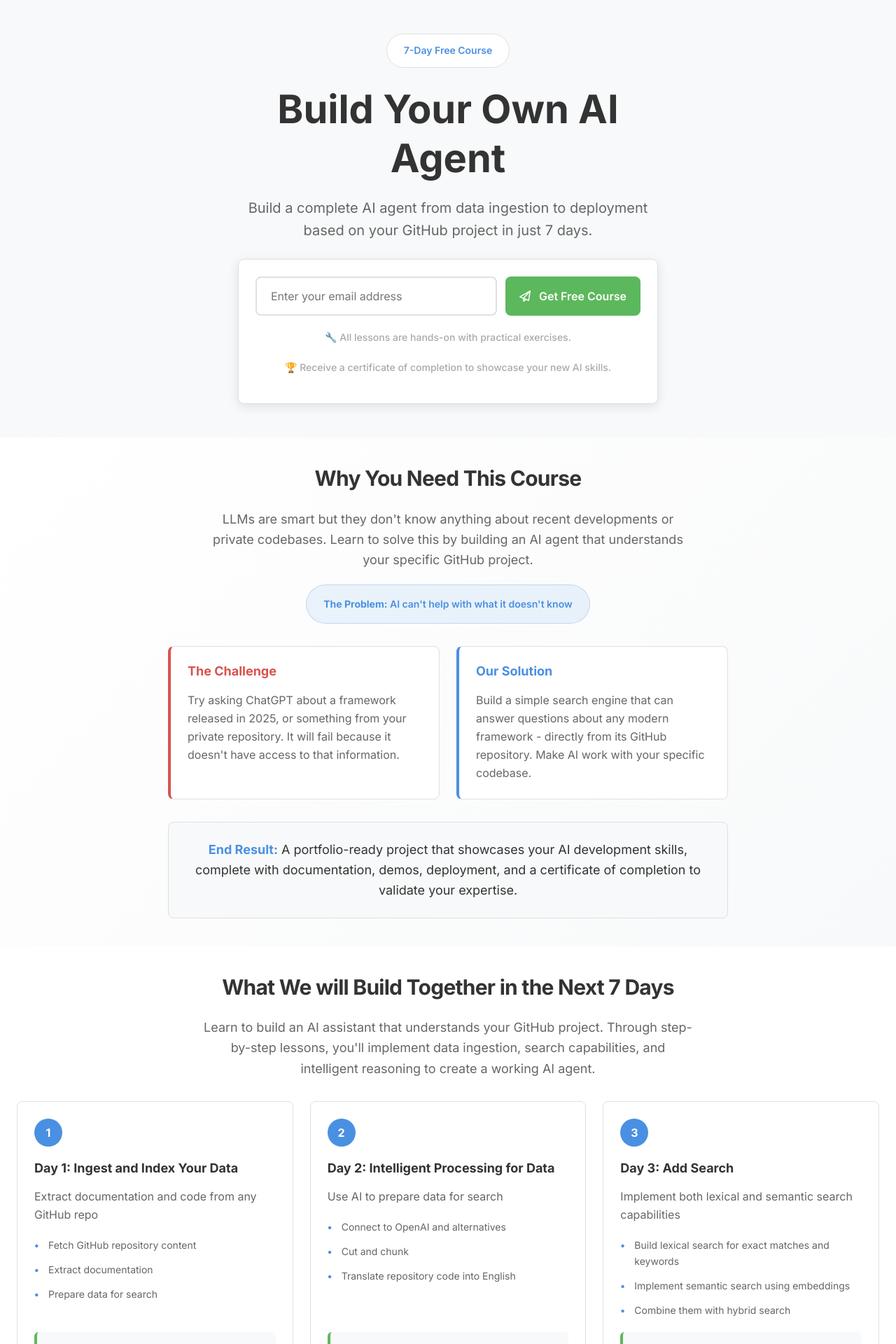
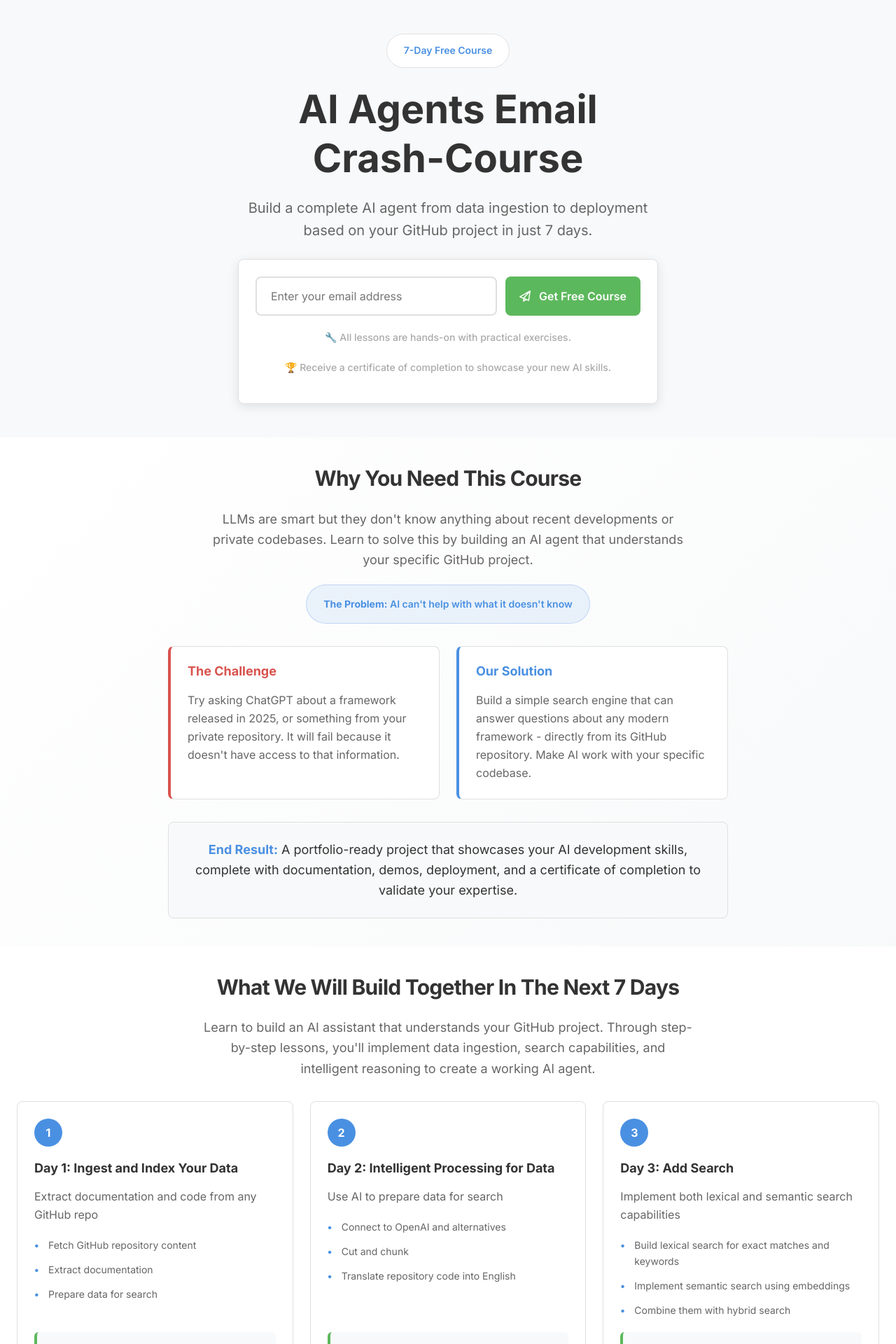
Before and after one commit to alexeygrigorev/aihero, a Jekyll site: the page built from index.html, in a window 1280 px wide. Shown: the top 1920 px of the page at 70% size. Built offline with Jekyll 4.4.1, drawn with Linux system fonts in a browser that asks for light colours; some of the changed text lies outside the part shown.

Commit message:
Certificate and course name update

```diff
--- a/_includes/bootcamp-section.html
+++ b/_includes/bootcamp-section.html
@@ -9,7 +9,7 @@
       <div class="progression-step current">
         <div class="step-number">1</div>
         <div class="step-content">
-          <h4>7-Day Email Course</h4>
+          <h4>7-Day AI Agents Email Crash-Course</h4>
           <p>Build your first AI agent • Learn core concepts • Create portfolio project</p>
           <span class="step-status">You are here</span>
         </div>
--- a/_includes/certificate-section.html
+++ b/_includes/certificate-section.html
@@ -16,7 +16,7 @@
           <p class="certificate-text">This certifies that</p>
           <div class="certificate-name">[Your Name]</div>
           <p class="certificate-text">has successfully completed the</p>
-          <div class="certificate-course">"Build Your Own AI Agent"</div>
+          <div class="certificate-course">"7-Day AI Agents Email Crash-Course"</div>
           <div class="certificate-subtitle">7-Day Practical Course</div>
         </div>
 
--- a/_includes/hero-section.html
+++ b/_includes/hero-section.html
@@ -2,7 +2,7 @@
   <div class="container">
     <div class="hero-content-centered">
       <div class="hero-badge">7-Day Free Course</div>
-      <h1 class="hero-title">Build Your Own AI Agent</h1>
+      <h1 class="hero-title">7-Day AI Agents Email Crash-Course</h1>
       <p class="hero-subtitle">Build a complete AI agent from data ingestion to deployment in just 7 days.
 
       </p>
--- a/_includes/styles/certificate-styles.html
+++ b/_includes/styles/certificate-styles.html
@@ -79,15 +79,17 @@
 
 .certificate-footer {
   display: flex;
-  justify-content: space-between;
-  align-items: end;
+  justify-content: center;
+  align-items: center;
+  flex-direction: column;
+  gap: var(--spacing-md);
   margin-top: var(--spacing-2xl);
   padding-top: var(--spacing-lg);
   border-top: 1px solid var(--border-color);
 }
 
 .signature-line {
-  text-align: left;
+  text-align: center;
 }
 
 .signature-line span {
--- a/index.html
+++ b/index.html
@@ -1,6 +1,6 @@
 ---
 layout: default
-title: Build Your Own AI Agent - Free 7-Day Email Course
+title: 7-Day AI Agents Email Crash-Course
 description: Learn to build a production-ready AI agent for your GitHub project in just 7 days. From data ingestion to deployment and sharing results.
 ---
 
@@ -17,7 +17,7 @@
   <div class="container">
     <div class="hero-content">
       <div class="badge">7-Day Free Course</div>
-      <h1>Build Your Own AI Agent</h1>
+      <h1>AI Agents Email Crash-Course</h1>
       <p class="subtitle">Build a complete AI agent from data ingestion to deployment based on your GitHub project in just 7 days.</p>
 
       <div class="signup-form">
@@ -89,7 +89,7 @@
 <!-- Process Overview Section -->
 <section class="process-overview-section">
   <div class="section-header">
-    <h2>What We will Build Together in the Next 7 Days</h2>
+    <h2>What We Will Build Together In The Next 7 Days</h2>
     <p class="section-intro">Learn to build an AI assistant that understands your GitHub project. Through step-by-step lessons, you'll implement data ingestion, search capabilities, and intelligent reasoning to create a working AI agent.</p>
 
   </div>
```
Also changed, not shown: README.md.
